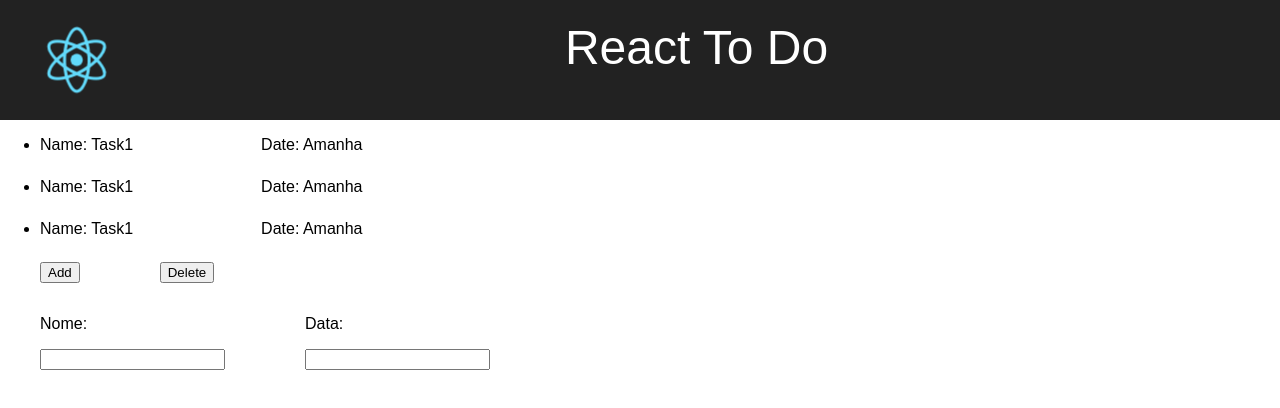
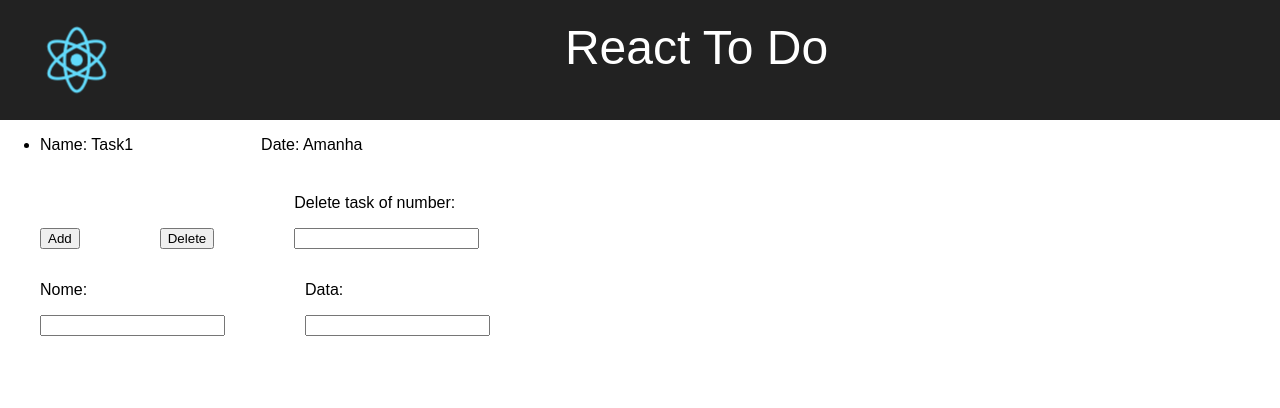
Before and after one commit to CCnova/ReactToDo, a React app: page / in a window 1280 px wide. Shown: the top 408 px of the page. Built offline with nearby package versions, Linux system fonts and the light colour scheme.

Commit message:
Add the delete and add tasks funcionality

```diff
--- a/src/components/Layout/Layout.js
+++ b/src/components/Layout/Layout.js
@@ -1,13 +1,11 @@
 import React from 'react';
 import Aux from '../../hoc/Aux';
 import TopBar from '../TopBar/TopBar';
-import ToolBar from '../ToolBar/ToolBar';
 
 const layout = (props) => {
     return (<Aux>
         <TopBar />
         {props.children}
-        <ToolBar />
     </Aux>);
 
 
--- a/src/components/ToolBar/Button/Button.js
+++ b/src/components/ToolBar/Button/Button.js
@@ -8,7 +8,7 @@ import React from 'react';
 
 const button = (props) => {
     return (
-        <button>{props.btText}</button>
+        <button onClick={props.clicked}>{props.btText}</button>
     );
 };
 
--- a/src/components/ToolBar/ToolBar.js
+++ b/src/components/ToolBar/ToolBar.js
@@ -1,4 +1,4 @@
-import React from 'react';
+import React, { Component } from 'react';
 import Button from './Button/Button';
 import UserInput from './UserInput/UserInput';
 import classes from './ToolBar.css';
@@ -10,31 +10,94 @@ import classes from './ToolBar.css';
 */
 
 
-const toolBar = () => {
-    return (
+class ToolBar extends Component {
+    constructor(props) {
+        super(props);
+
+        this.state = {
+            taskName: '',
+            taskDate: '',
+            taskNumber: 0,
+        };
+    }
+
+    nameTyped= (event) => {
+        let newTaskName = event.target.value;
+
+        this.setState({
+            taskName: newTaskName
+        });
+    }
+
+    dateTyped = (event) => {
+        let newTaskDate = event.target.value;
+
+        this.setState({
+            taskDate: newTaskDate
+        });
+    }
+
+    getTaskIndex = (event) => {
+        let newTaskIndex = event.target.value;
+
+        this.setState({
+            taskNumber: newTaskIndex
+        });
+    }
+
+    userTypedHandler = (event, inputField) => {
+        if (inputField === 'name') {
+            this.nameTyped(event);
+        } else if(inputField === 'date') {
+            this.dateTyped(event);
+        } else {
+            this.getTaskIndex(event);
+        }
+    }
+
+    addNewTaskHandler = () => {
+        let newTaskName = this.state.taskName;
+        let newTaskDate = this.state.taskDate;
+
+        this.props.toAdd(newTaskName, newTaskDate);
+    };
+
+    deleteTaskHandler = () => {
+        let delTaskNumber = this.state.taskNumber;
+
+        this.props.toDelete(delTaskNumber);
+    };
+
+    render() {
+        return(
             <div>
                 <ul className={classes.unbulletList}>
                     <li className={classes.horizontalEl}>
-                    <Button btText="Add"/>
+                        <Button btText="Add" clicked={this.addNewTaskHandler}/>
                     </li>
                     <li className={classes.horizontalEl}>
-                    <Button btText="Delete" />
+                        <Button btText="Delete" clicked={this.deleteTaskHandler}/>
+                    </li>
+                    <li className={classes.horizontalEl}>
+                        <p>Delete task of number:</p>
+                        <UserInput onType={(event) => this.userTypedHandler(event, 'delete')} />
                     </li>
                 </ul>
 
                 <ul className={classes.unbulletList}>
                     <li className={classes.horizontalEl}>
                         <p>Nome:</p>
-                    <UserInput />
+                        <UserInput onType={(event) => this.userTypedHandler(event, 'name')}/>
                     </li>
                     <li className={classes.horizontalEl}>
                         <p>Data:</p>
-                    <UserInput />
+                        <UserInput onType={(event) => this.userTypedHandler(event, 'date')} />
                     </li>
                 </ul>
 
             </div>
         );
+    }
 };
 
-export default toolBar;
+export default ToolBar;
--- a/src/components/ToolBar/UserInput/UserInput.js
+++ b/src/components/ToolBar/UserInput/UserInput.js
@@ -2,7 +2,7 @@ import React from 'react';
 
 const userInput = (props) => {
     return (
-        <input type="text" />
+        <input type="text" onChange={props.onType} />
     );
 };
 
--- a/src/containers/TaskList/TaskList.js
+++ b/src/containers/TaskList/TaskList.js
@@ -1,34 +1,50 @@
 import React, { Component } from 'react';
 import Task from '../../components/Task/Task';
 import classes from './TaskList.css';
+import ToolBar from '../../components/ToolBar/ToolBar';
 
 class TaskList extends Component {
     constructor(props) {
         super(props);
 
         this.state = {
-            taskList: [],
+            taskList: [<Task name="Task1" doDate="Amanha" />],
         };
     }
 
-    newTask = <Task name="Task1" doDate="Amanha" />;
-    newTaskList = [this.newTask];
+    // newTask = <Task name="Task1" doDate="Amanha" />;
+    // newTaskList = [this.newTask];
+
+    deleteTask = (taskNumber) => {
+        let newTaskList = this.state.taskList;
+
+        newTaskList.splice(taskNumber - 1, 1);
+
+        this.setState({
+            taskList: newTaskList
+        });
+    }
+
+    addTask = (newTaskName, newTaskDate) => {
+        let newTask = <Task name={newTaskName} doDate={newTaskDate} />
+
+        let newTaskList = this.state.taskList;
+        newTaskList.push(newTask);
+
+        this.setState({
+            taskList: newTaskList
+        });
+    }
 
     render() {
         return (
             <div>
                 <ul>
-                    {this.newTaskList.map(task => {
+                    {this.state.taskList.map(task => {
                         return <li className={classes.taskEl}>{task}</li>;
                     })}
-                    {this.newTaskList.map(task => {
-                        return <li className={classes.taskEl}>{task}</li>;
-                    })}
-                    {this.newTaskList.map(task => {
-                        return <li className={classes.taskEl}>{task}</li>;
-                    })}
-
                 </ul>
+                <ToolBar toDelete={this.deleteTask} toAdd={this.addTask}/>
             </div>
         );
     }
```
Lines whose indentation alone changed are shown as unchanged.
